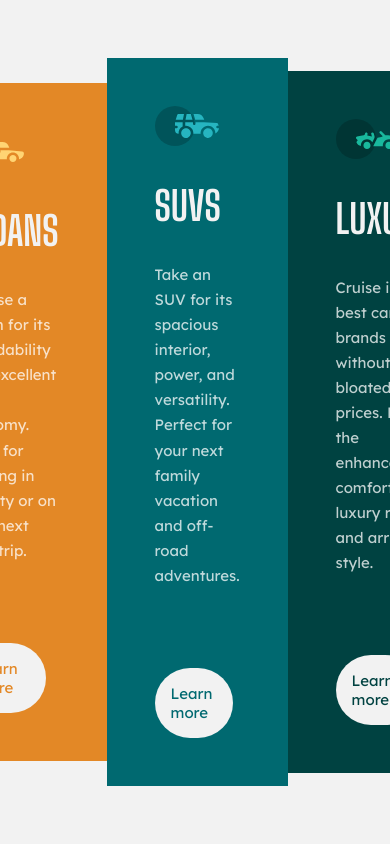
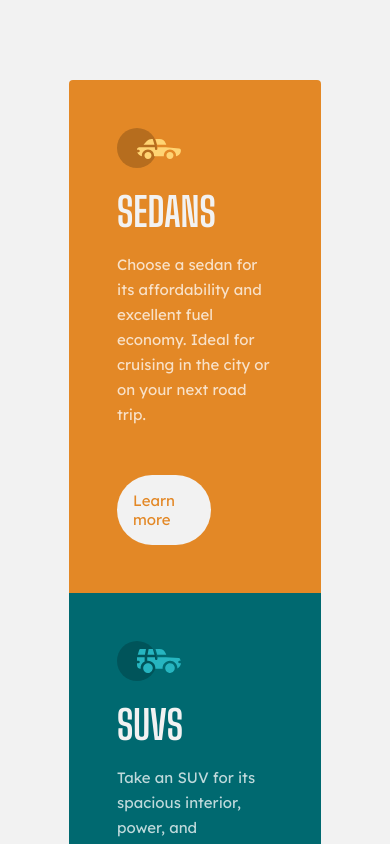
Before and after one commit to itsteatv/3-column-preview-card-component, a React (Vite) app: page / in a window 390 px wide. Shown: the top 844 px of the page. Built offline with nearby package versions, Linux system fonts and the light colour scheme.

Commit message:
Media Queries Added

```diff
--- a/src/App.css
+++ b/src/App.css
@@ -34,7 +34,7 @@ body {
   flex-direction: row;
   justify-content: center;
   align-items: center;
-  height: 100dvh;
+  height: 100vh;
   width: 80%;
   max-width: 60rem;
   margin: 0 auto;
@@ -108,3 +108,45 @@ body {
   text-decoration: none;
   border-radius: 35px;
 }
+
+.button:hover {
+  color: var(--light-gray);
+  border: 1px solid var(--light-gray);
+  background: transparent;
+  cursor: pointer;
+}
+
+/* Media Queries (1199px) */
+@media (max-width: 75em) {
+  .container {
+    flex-direction: column;
+    justify-content: center;
+    align-items: center;
+    height: auto;
+    margin: 5rem auto;
+  }
+
+  .first-container,
+  .second-container,
+  .third-container {
+    gap: 1rem;
+    width: 50%;
+  }
+
+  .first-container {
+    border-radius: 0.25rem 0.25rem 0 0;
+  }
+
+  .second-container {
+    border-radius: 0;
+  }
+
+  .third-container {
+    border-radius: 0 0 0.25rem 0.25rem;
+  }
+
+  .button {
+    width: 40%;
+    margin-top: 2rem;
+  }
+}
```
